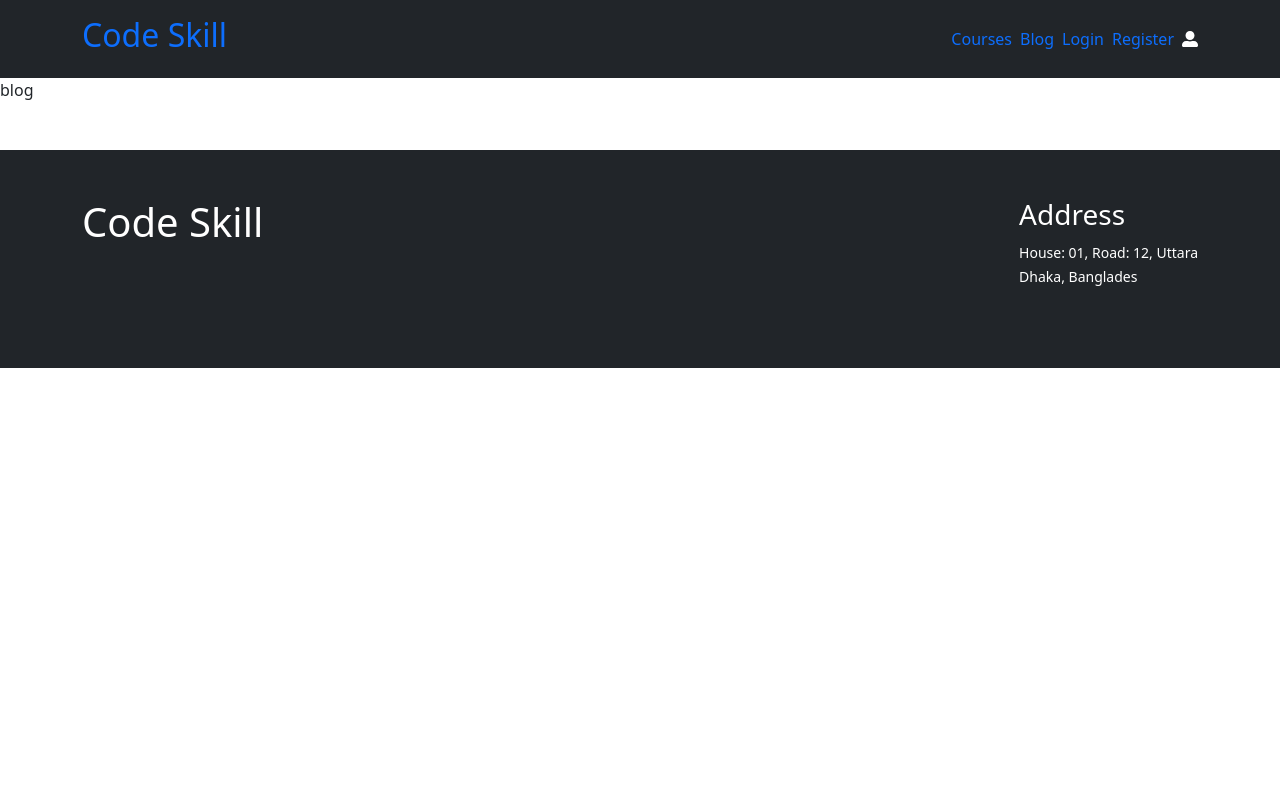
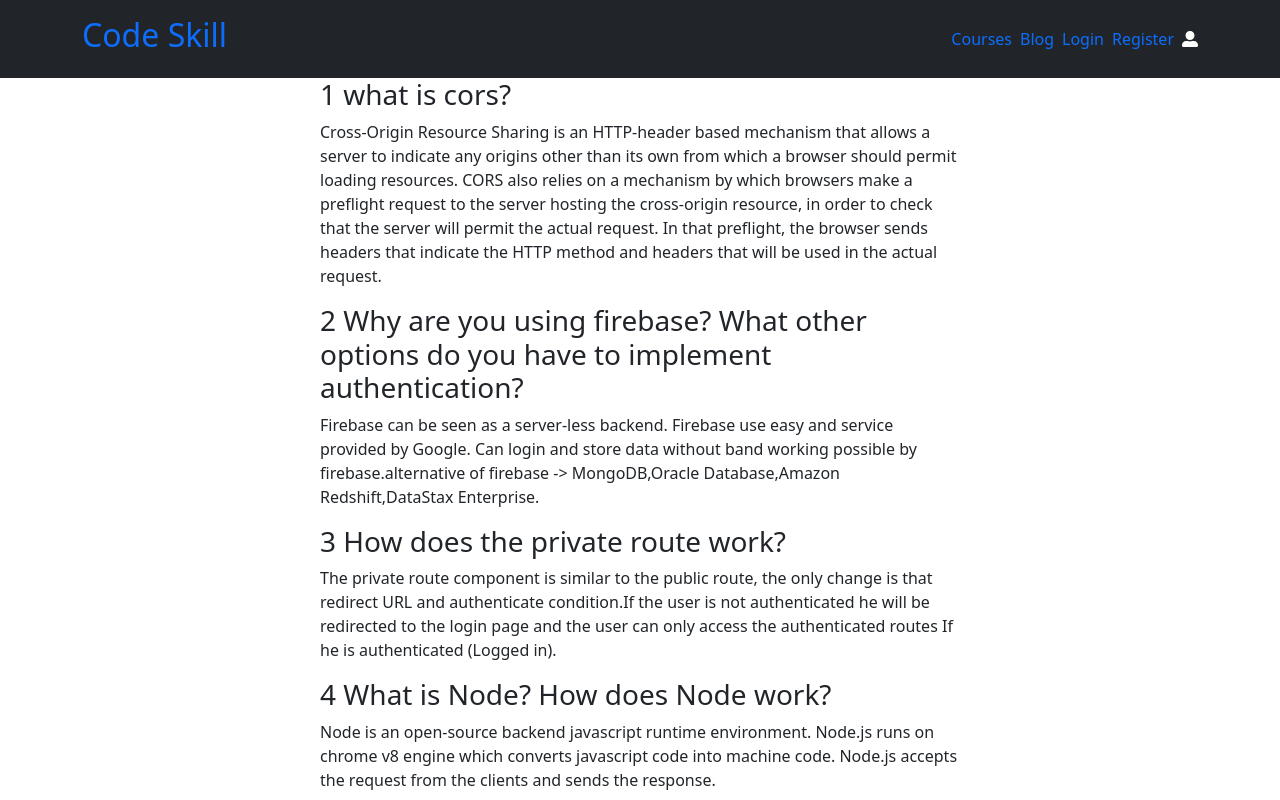
Before and after one commit to sorwartalukder/code-skill, a React (Create React App) app: page /blog in a window 1280 px wide. Shown: the top 800 px of the page. Built offline with nearby package versions, Linux system fonts and the light colour scheme; no server answers.

Commit message:
add blog site

```diff
--- a/src/components/Blog/Blog.js
+++ b/src/components/Blog/Blog.js
@@ -2,8 +2,25 @@ import React from 'react';
 
 const Blog = () => {
     return (
-        <div>
-            blog
+        <div className='login-container '>
+            <Question
+                question="1 what is cors?"
+                ans="Cross-Origin Resource Sharing  is an HTTP-header based mechanism that allows a server to indicate any origins  other than its own from which a browser should permit loading resources. CORS also relies on a mechanism by which browsers make a preflight request to the server hosting the cross-origin resource, in order to check that the server will permit the actual request. In that preflight, the browser sends headers that indicate the HTTP method and headers that will be used in the actual request."  >
+            </Question>
+            <Question question="2 Why are you using firebase? What other options do you have to implement authentication?" ans="Firebase can be seen as a server-less backend. Firebase use easy and service provided by Google. Can login and store data without band working possible by firebase.alternative of firebase -> MongoDB,Oracle Database,Amazon Redshift,DataStax Enterprise.">
+            </Question>
+            <Question question="3 How does the private route work?" ans="The private route component is similar to the public route, the only change is that redirect URL and authenticate condition.If the user is not authenticated he will be redirected to the login page and the user can only access the authenticated routes If he is authenticated (Logged in).">
+            </Question>
+            <Question question="4 What is Node? How does Node work?" ans="Node is an open-source backend javascript runtime environment. Node.js runs on chrome v8 engine which converts javascript code into machine code. Node.js accepts the request from the clients and sends the response.">
+            </Question>
+        </div>
+    );
+};
+const Question = ({ question, ans }) => {
+    return (
+        <div className=' '>
+            <h3 className=''>{question}</h3>
+            <p>{ans}</p>
         </div>
     );
 };
--- a/src/components/CourseDetails/CourseDetails.js
+++ b/src/components/CourseDetails/CourseDetails.js
@@ -9,9 +9,15 @@ const CourseDetails = () => {
     const { id, picture, title, details, rating, price } = course;
     return (
         <Container className=' mt-5'>
-            <div>
-                <h3>Welcome to {title} course details page.</h3>
-                <p>Your learn {title}? If yes then buy this course. The best course in this country {details[5].slice(2, 15)} level (insallah)</p>
+            <div className='d-md-flex flex-row-reverse justify-content-between'>
+                <div>
+                    <button className=' btn  btn-primary'>Download Details</button>
+                </div>
+                <div className='mt-3 mt-md-0'>
+                    <h3>Welcome to {title} course details page.</h3>
+                    <p>Your learn {title}? If yes then buy this course. The best course in this country {details[5].slice(2, 15)} level (insallah)</p>
+                </div>
+
             </div>
             <Card >
                 <Row>
```
